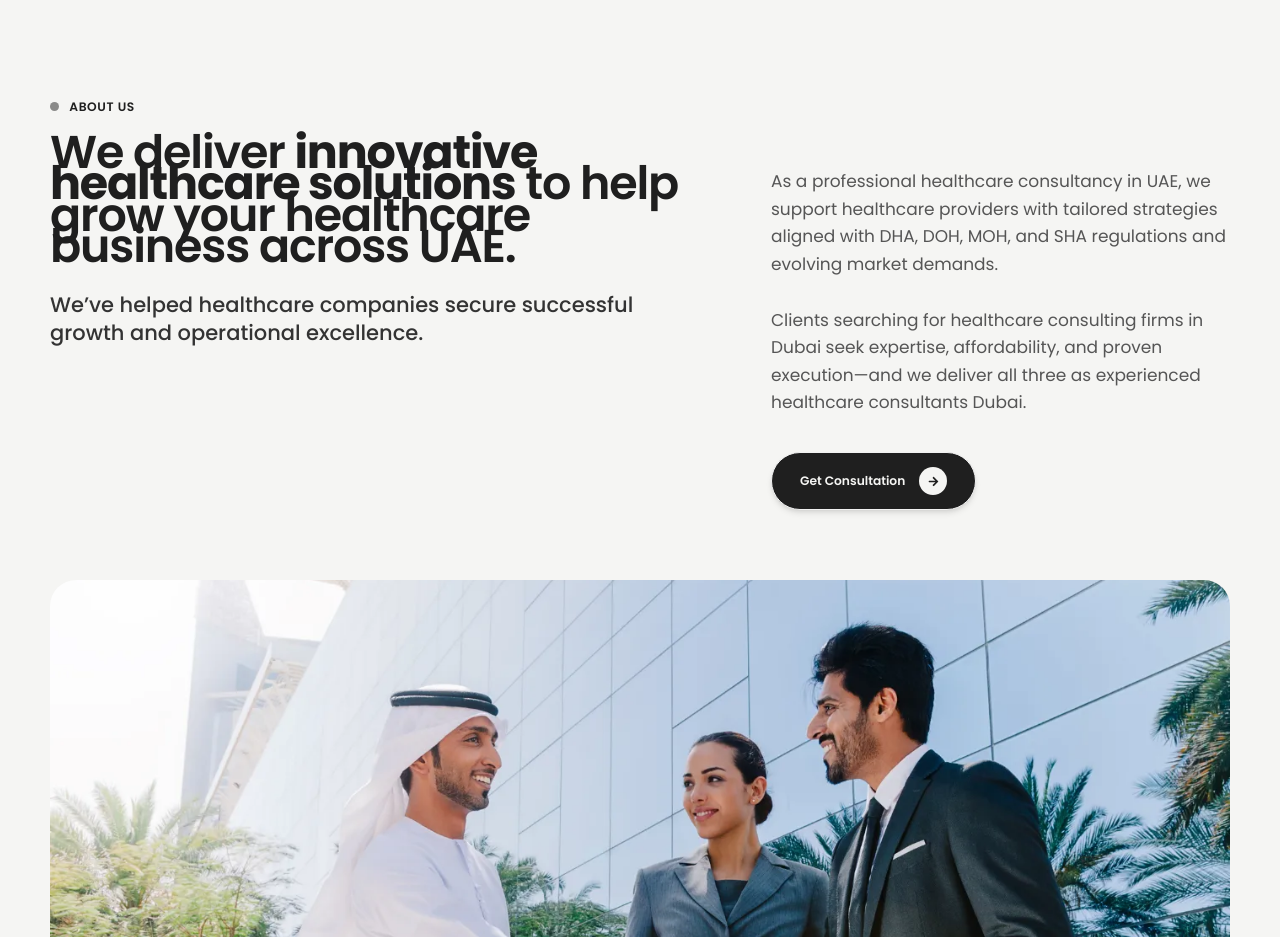
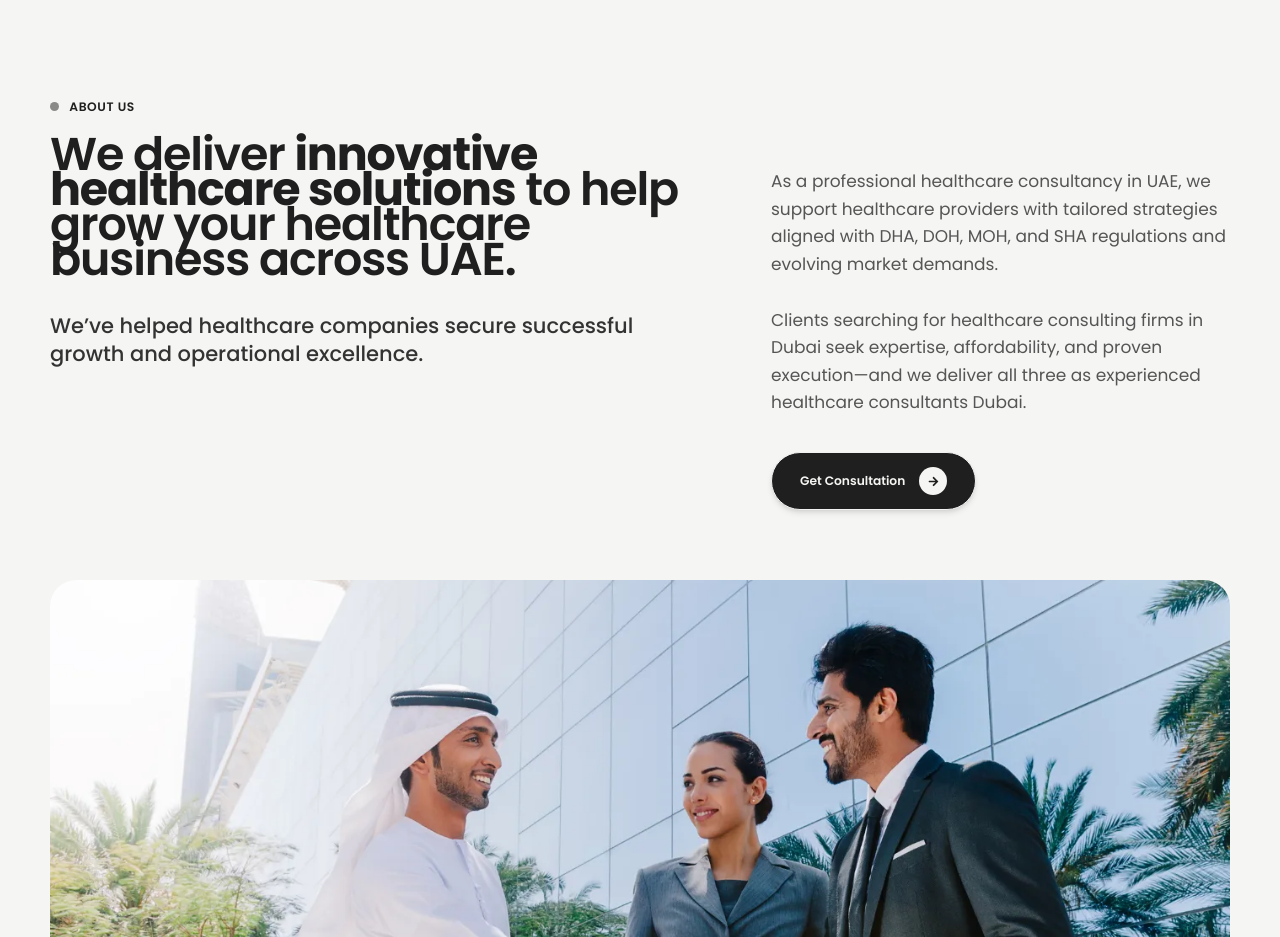
Before and after one commit to ckwebdevelopmentteam/Strategix, a Next.js app: page / in a window 1280 px wide. Shown: the part 800-1737 px from the top of the page. Built offline with nearby package versions, Linux system fonts and the light colour scheme.

Commit message:
style: fix About Us heading overlap with leading-relaxed and update LeadModal labels

```diff
--- a/src/components/LeadForm/LeadForm.tsx
+++ b/src/components/LeadForm/LeadForm.tsx
@@ -23,7 +23,7 @@ export default function AboutSection() {
             </div>
 
             {/* HEADING */}
-            <h2 className="text-[#1F1F1F] text-2xl md:text-3xl lg:text-[42px] xl:text-[46px] font-semibold tracking-tight leading-[1.3] mb-8">
+            <h2 className="text-[#1F1F1F] text-2xl md:text-3xl lg:text-4xl xl:text-[46px] font-semibold tracking-tight leading-relaxed mb-10">
               We deliver <span className="font-bold">innovative healthcare solutions</span> to help
               grow your healthcare business across UAE.
             </h2>
--- a/src/components/UI/LeadModal.tsx
+++ b/src/components/UI/LeadModal.tsx
@@ -247,7 +247,7 @@ export default function LeadModal() {
                   disabled={loading}
                   className="w-full h-12 rounded-xl bg-gold hover:bg-[#d6b45f] text-black text-sm font-semibold transition-all duration-300 flex items-center justify-center gap-2 cursor-pointer disabled:opacity-75"
                 >
-                  {loading ? 'Sending...' : 'Get My Free Business Analysis Report'}
+                  {loading ? 'Sending...' : 'Get My Business Analysis Report'}
                   {!loading && <FaArrowRight size={12} />}
                 </button>
               </form>
```
